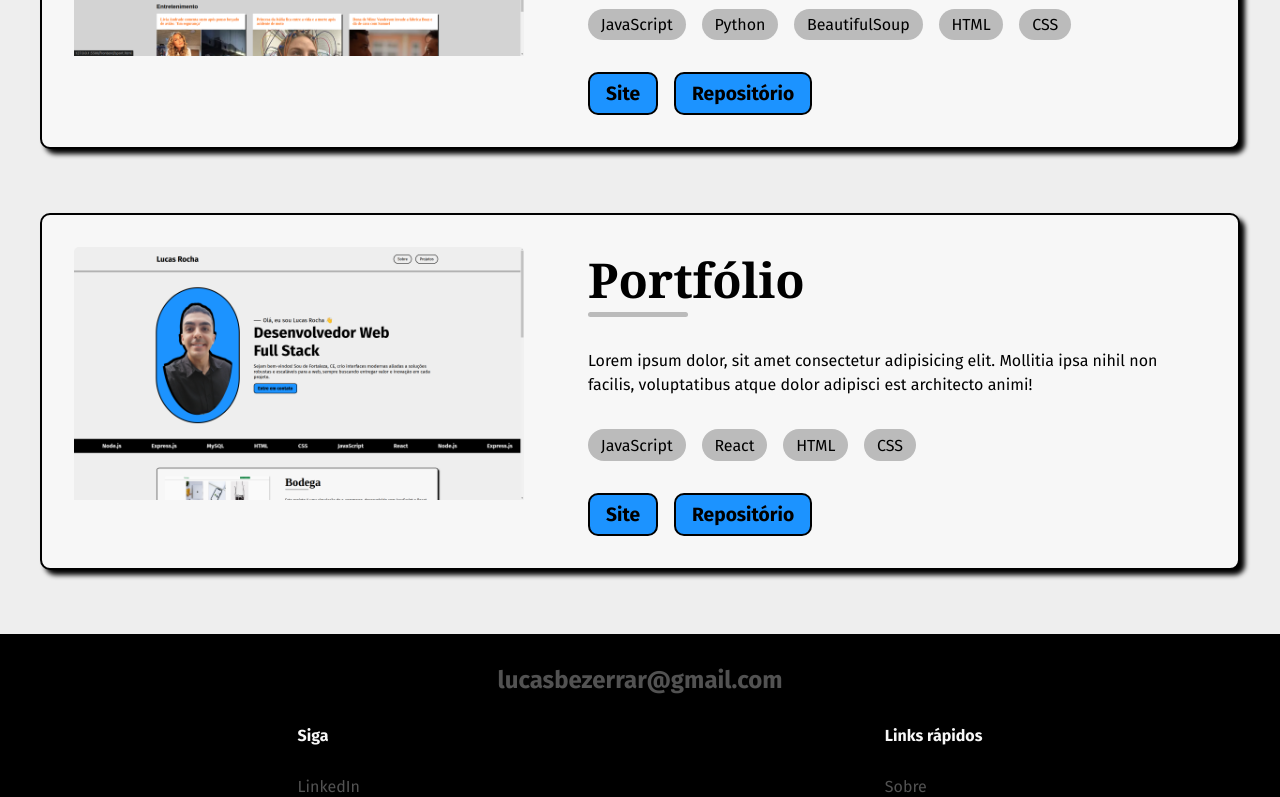
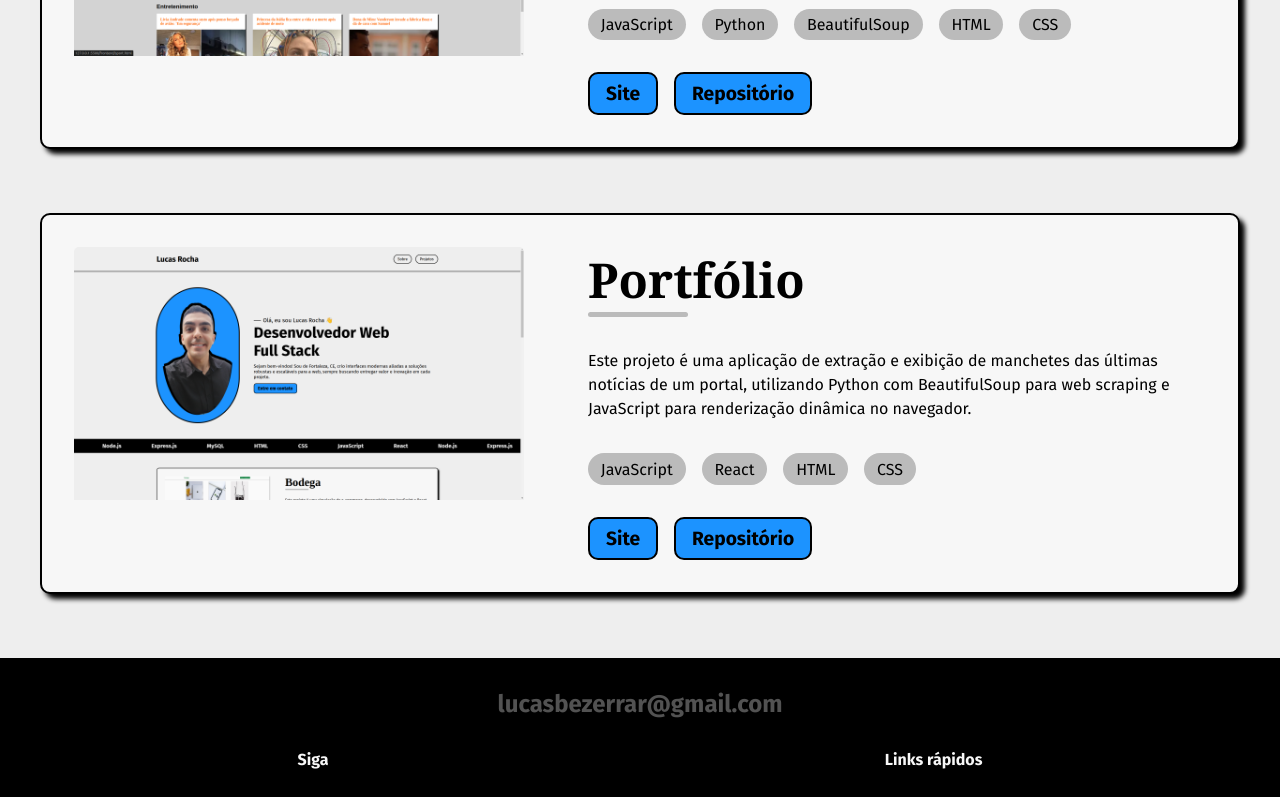
Before and after one commit to lucasrochabz/portfolio, a React (Vite) app: page / in a window 1280 px wide. Shown: the part 1398-2195 px from the top of the page. Built offline with nearby package versions, Linux system fonts and the light colour scheme.

Commit message:
add texto do projeto portfólio

```diff
--- a/src/components/ProjectList/ProjectList.jsx
+++ b/src/components/ProjectList/ProjectList.jsx
@@ -32,7 +32,7 @@ const projects = [
   {
     id: 4,
     name: 'Portfólio',
-    text: 'Lorem ipsum dolor, sit amet consectetur adipisicing elit. Mollitia ipsa nihil non facilis, voluptatibus atque dolor adipisci est architecto animi!',
+    text: 'Este projeto é uma aplicação de extração e exibição de manchetes das últimas notícias de um portal, utilizando Python com BeautifulSoup para web scraping e JavaScript para renderização dinâmica no navegador.',
     tools: ['JavaScript', 'React', 'HTML', 'CSS'],
     image: 'projeto-portfolio.png',
     site: 'https://portfolio-lucasrochabz.vercel.app/',
```
